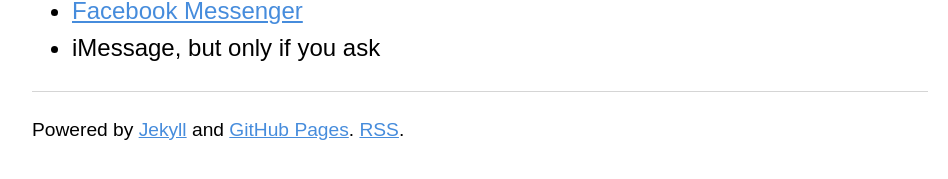
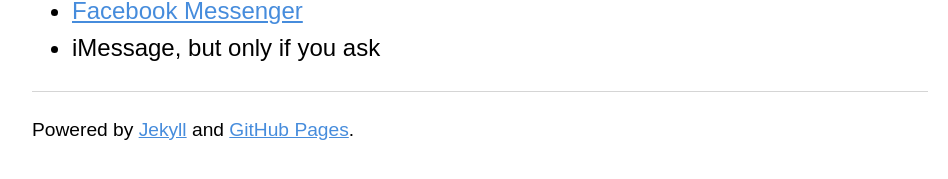
Before and after one commit to georgeperez/titanpointe.org, a Jekyll site: the page built from index.html, in a window 1280 px wide. Shown: the part 436-615 px from the top of the page, without its empty margins (160-1108 px from the left). Built offline with Jekyll 4.4.1, drawn with Linux system fonts in a browser that asks for light colours.

Commit message:
Removed RSS
Wasn’t working

```diff
--- a/_layouts/default.html
+++ b/_layouts/default.html
@@ -21,7 +21,7 @@
   </div><!-- /.container -->
   <footer>
     <ul>
-      <li><p>Powered by <a href="https://jekyllrb.com">Jekyll</a> and <a href="https://pages.github.com">GitHub Pages</a>. <a href="http://georgeperez.github.io/blog/atom.xml">RSS</a>.</p></li>
+      <li><p>Powered by <a href="https://jekyllrb.com">Jekyll</a> and <a href="https://pages.github.com">GitHub Pages</a>.
     </footer>
   </body>
 </html>
```
